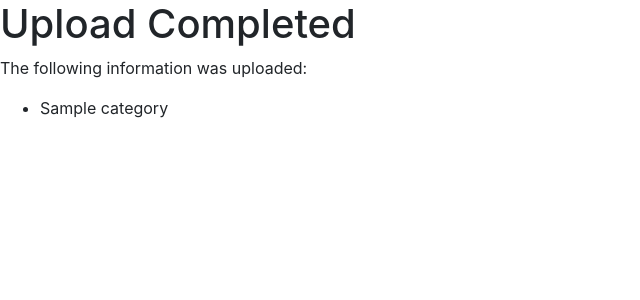
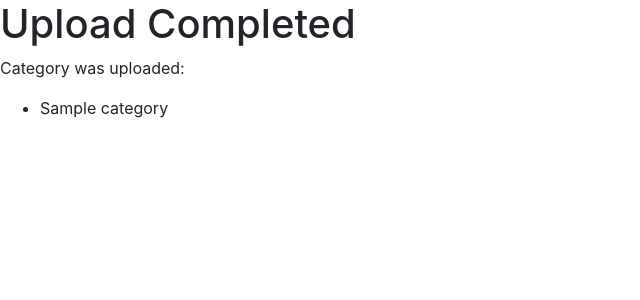
Before and after one commit to lingsin5234/MyBudgetApp, a Django app: page /upload_done/1/ in a window 1280 px wide. Shown: the top 300 px of the page, without its empty margins (0-640 px from the left). Run offline with Django 3.2, Linux system fonts and the light colour scheme; tables that the repository leaves empty hold one stand-in row (values such as "Sample post"); some libraries are stand-ins or nearby versions.

Commit message:
updated the upload_done page accordingly

```diff
--- a/budget/templates/pages/upload_done.html
+++ b/budget/templates/pages/upload_done.html
@@ -1,7 +1,7 @@
 {% include 'partials/header.html' %}
     <h1>Upload Completed</h1>
 
-    <p>The following information was uploaded:</p>
+    <p>{{upload_name}} was uploaded:</p>
     <ul>
         <li>{{item.name}}</li>
         {% if upload_type == "line_item" %}
--- a/budget/views.py
+++ b/budget/views.py
@@ -54,11 +54,14 @@ def upload_data(request, upload_type):
 
 def upload_done(request, upload_type):
     if upload_type == 'line_item':
+        upload_name = 'Line Item'
         item = LineItem.objects.latest('pk')
     else:
+        upload_name = 'Category'
         item = Category.objects.latest('pk')
     context = {
         'upload_type': upload_type,
+        'upload_name': upload_name,
         'item': item
     }
     return render(request, 'pages/upload_done.html', context)
```
